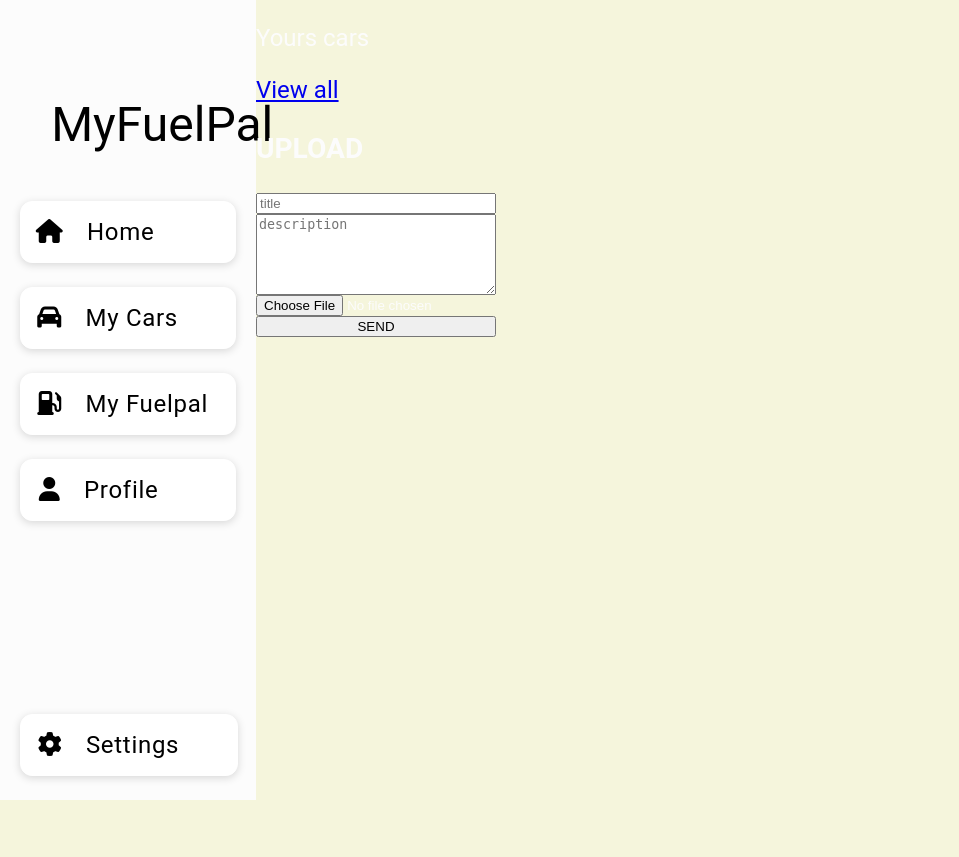
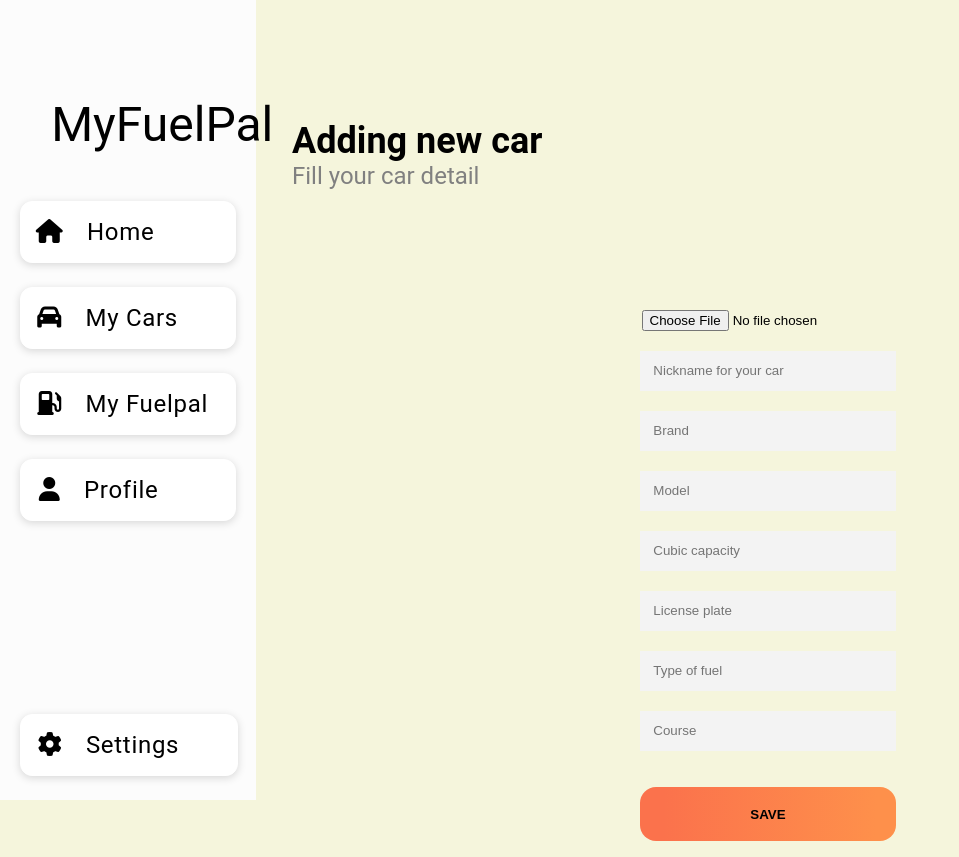
Before and after one commit to Meikelele/MyFuelPal, a PHP site: page /public/views/test-upload.php in a window 1280 px wide. Shown: the whole page, without its empty margins (0-959 px from the left). Before the commit the page ends 800 px from the top, so only its background shows below. Run offline with PHP 8.4, Linux system fonts and the light colour scheme; some libraries are stand-ins or nearby versions.

```diff
--- a/public/css/test-upload.css
+++ b/public/css/test-upload.css
@@ -2,10 +2,99 @@ section.project-form{
     display: flex;
     flex-direction: column;
     justify-content: center;
-    width: 10em;
+    align-items: center;
 }
 
-.project-form > form{
+.mycars{
     display: flex;
     flex-direction: column;
+    margin-top: 5em;
+    color: black;
 }
+
+.mycars > .your-cars-top-bar
+{
+    display: flex;
+    flex-direction: row;
+    justify-content: space-between;
+    align-items: center;
+}
+
+.mycars > .subtext > p{
+    color: gray;
+    margin: 0;
+    margin-left: 1.5em;
+    font-size: 1em;
+}
+
+.mycars > .your-cars-top-bar > a{
+    color: black;
+
+    margin-right: 2em;
+    justify-content: center;
+}
+
+.mycars > .your-cars-top-bar > p{
+    margin: 0;
+    margin-left: 1em;
+    font-size: 1.5em;
+    font-weight: bold;
+}
+.mycars > .project-form > form{
+    display: flex;
+    flex-direction: column;
+    justify-content: center;
+    width: 20vw;
+    margin-top: 5em;
+
+}
+
+.mycars > .project-form > form > input {
+    margin-bottom: 1.5em;
+}
+
+.mycars > .project-form > form > input[type=text] {
+    height: 2em;
+    padding-top: 0.5em;
+    padding-bottom: 0.5em;
+    padding-left: 1em;
+    border: none;
+    background-color: #f3f3f3;
+}
+
+.mycars > .project-form > form > input[type=file]{
+    margin: auto;
+    margin-bottom: 1.5em;
+}
+
+.mycars > .project-form > form > button{
+
+    /*width: 30vw;*/
+    height: 4em;
+    margin-top: 1rem;
+
+    font-weight: bold;
+    text-align: center;
+    margin-top: 1.25em;
+    margin-bottom: 1.25em;
+
+    border-radius: 1rem;
+    background: linear-gradient(271deg, #FE904B 7.64%, #FB724C 90.68%);
+
+}
+
+button
+{
+    border: 0;
+    cursor: pointer;
+}
+
+button:active
+{
+    transform: scale(0.98);
+}
+
+button:hover
+{
+    transform: scale(0.98);
+}
--- a/public/views/test-upload.php
+++ b/public/views/test-upload.php
@@ -54,12 +54,14 @@
     <main>
         <section class="mycars">
             <div class="your-cars-top-bar">
-                <p>Yours cars</p>
-                <a href="#view-all-cars">View all</a>
+                <p>Adding new car</p>
+            </div>
+            <div class="subtext">
+                <p>Fill your car detail</p>
             </div>
 
             <section class="project-form">
-            <h1>UPLOAD</h1>
+
             <form action="addProject" method="POST" ENCTYPE="multipart/form-data">
                 <?php
                 if(isset($messages)){
@@ -68,17 +70,25 @@
                     }
                 }
                 ?>
-                <input name="title" type="text" placeholder="title">
-                <textarea name="description" rows="5" placeholder="description"></textarea>
+                <input type="file" name="Choose file">
+                <input name="nickname" type="text" placeholder="Nickname for your car">
+                <input name="brand" type="text" placeholder="Brand">
+                <input name="model" type="text" placeholder="Model">
+                <input name="cubic-cap" type="text" placeholder="Cubic capacity">
+                <input name="license-plate" type="text" placeholder="License plate">
+                <input name="type-of-fuel" type="text" placeholder="Type of fuel">
+                <input name="course" type="text" placeholder="Course">
+<!--                <textarea name="description" rows="5" placeholder="Some note..."></textarea>-->
 
-                <input type="file" name="file">
-                <button type="submit">SEND</button>
+
+                <button type="submit">SAVE</button>
 
 
             </form>
             </section>
 
         </section>
+
         <section class="myfuelpal-bar"></section>
     </main>
 </div>
```
Also changed, not shown: public/auto_sokrates.jpg (deleted).
